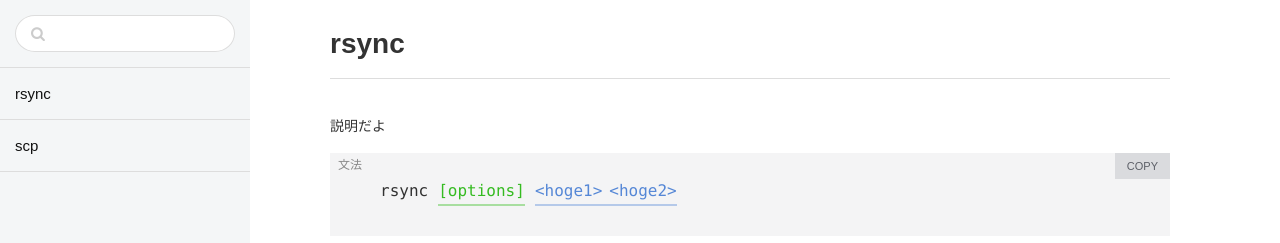
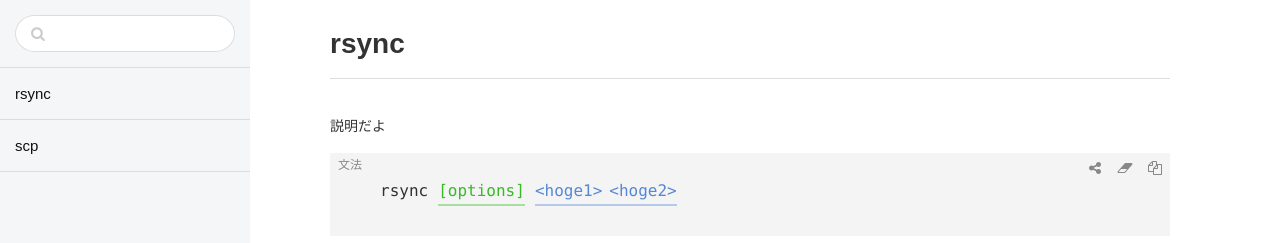
Before and after one commit to hogesuke/linux-command-generator, an Angular app: page /commands/rsync in a window 1280 px wide. Shown: the top 243 px of the page. Built offline with nearby package versions, Linux system fonts and the light colour scheme.

Commit message:
copyボタンをアイコン化 eraseボタンとshareボタンを追加

```diff
--- a/src/app/commands/command/command.component.html
+++ b/src/app/commands/command/command.component.html
@@ -12,7 +12,9 @@
     <app-arguments-expression *ngIf="command.hasArg()"
                               [args]="command.args">
     </app-arguments-expression>
-    <button class="copy-button">COPY</button>
+    <button class="copy-button"><i class="fa fa-files-o" aria-hidden="true"></i></button>
+    <button class="erase-button"><i class="fa fa-eraser" aria-hidden="true"></i></button>
+    <button class="share-button"><i class="fa fa-share-alt" aria-hidden="true"></i></button>
   </div>
 
   <div id="block-arg">
--- a/src/app/commands/command/command.component.scss
+++ b/src/app/commands/command/command.component.scss
@@ -46,15 +46,16 @@ table {
     margin-right: 10px;
   }
 
-  .copy-button {
+  @mixin button($num) {
     position: absolute;
     top: 0;
-    right: 0;
+    right: ($num - 1) * 30px;
+    height: 30px;
+    width: 30px;
     border: none;
-    padding: 7px 12px;
-    background-color: #dadbde;
-    font-size: 11px;
-    color: #5c5f67;
+    background-color: transparent;
+    font-size: 14px;
+    color: #888888;
 
     &:focus {
       outline: 0;
@@ -64,6 +65,18 @@ table {
       color: #fff;
       cursor: pointer;
     }
+  }
+
+  .copy-button {
+    @include button(1);
+  }
+
+  .erase-button {
+    @include button(2);
+  }
+
+  .share-button {
+    @include button(3);
   }
 }
 
```
